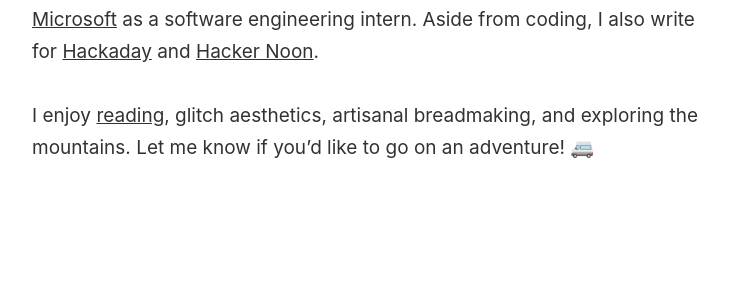
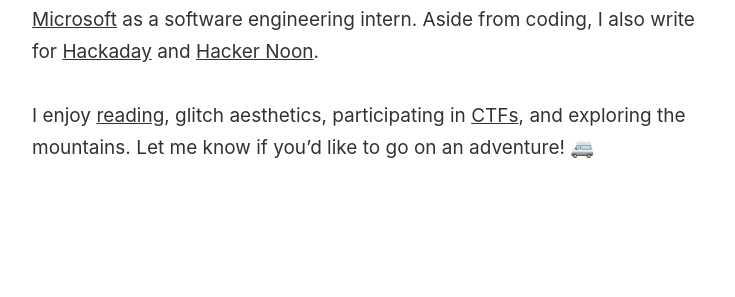
Before and after one commit to sharontlin/sharontlin.github.io, a Jekyll site: the page built from index.md, in a window 1280 px wide. Shown: the part 365-662 px from the top of the page, without its empty margins (274-1009 px from the left). Built offline with Jekyll 4.4.1, drawn with Linux system fonts in a browser that asks for light colours.

Commit message:
Update index.md

```diff
--- a/index.md
+++ b/index.md
@@ -8,4 +8,4 @@ I went to [Stuyvesant High School](https://stuy.enschool.org/) where I co-founde
 
 I've worked in a variety of software and security engineering roles at [Cisco Meraki](https://meraki.cisco.com/), [Trail of Bits](https://www.trailofbits.com/), [Tulip Interfaces](https://tulip.co/), and [R2C](https://r2c.dev/). I'll soon be joining [Microsoft](https://www.microsoft.com/) as a software engineering intern. Aside from coding, I also write for [Hackaday](https://hackaday.com/author/sharonlin/) and [Hacker Noon](https://medium.com/hackernoon/fpgas-socs-microcontrollers-a-quick-rundown-of-iot-devices-c5a25c7290c6).
 
-I enjoy [reading](https://reading.supply/post/6ad6051a-e6cb-4a2a-9cf1-101f1d9c0b20), glitch aesthetics, artisanal breadmaking, and exploring the mountains. Let me know if you'd like to go on an adventure! 🚐
+I enjoy [reading](https://reading.supply/post/6ad6051a-e6cb-4a2a-9cf1-101f1d9c0b20), glitch aesthetics, participating in [CTFs](https://github.com/sharontlin/ctf-writeups), and exploring the mountains. Let me know if you'd like to go on an adventure! 🚐
```
